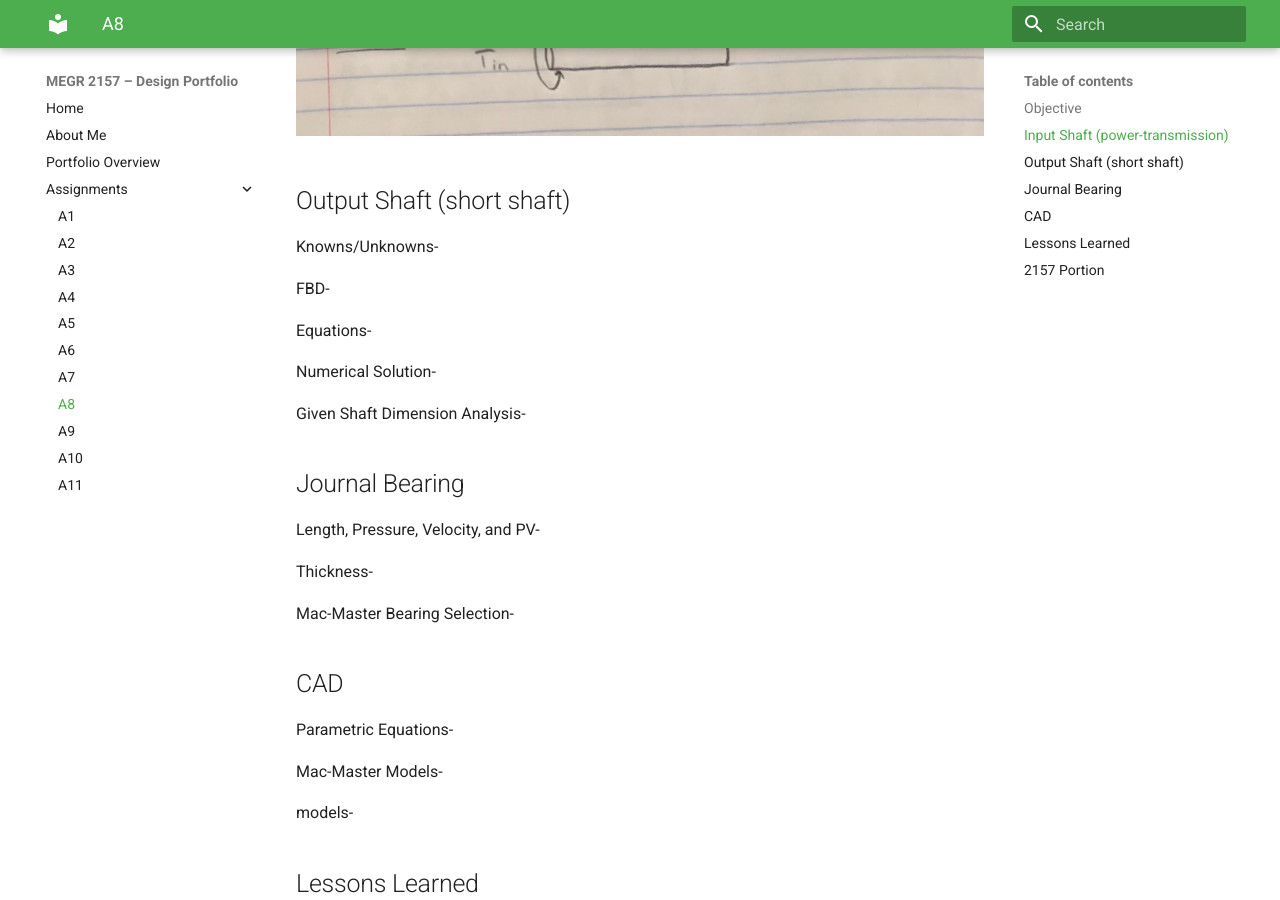
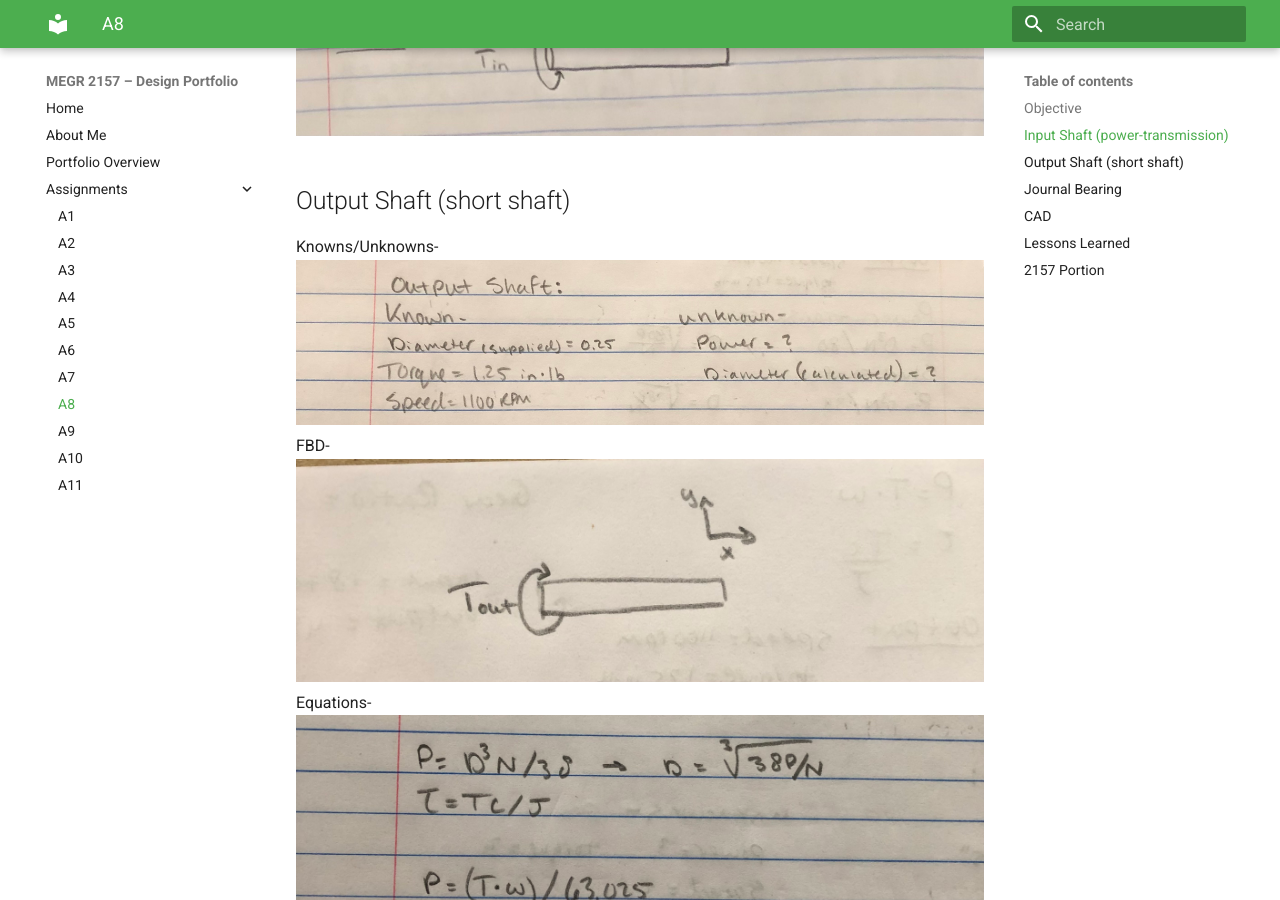
Before and after one commit to Taylor-Rockefeller-Portfolio/megr2157-portfolio, an MkDocs documentation site: the page built from docs/assignments/A08/index.md, in a window 1280 px wide and 900 px high, scrolled down 4703 px. Built offline with MkDocs 1.6.1 and Material for MkDocs 9.7.7, drawn with Linux system fonts in a browser that asks for light colours.

Commit message:
Revise Output Shaft and Journal Bearing sections
Updated images and sections for Output Shaft and Journal Bearing.

```diff
--- a/docs/assignments/A08/index.md
+++ b/docs/assignments/A08/index.md
@@ -26,15 +26,15 @@ Full Work-
 ## Output Shaft (short shaft)
 
 Knowns/Unknowns-
-
+![](IMG_1716.jpg)
 FBD-
-
+![](IMG_1717.jpg)
 Equations-
-
+![](IMG_1718.jpg)
 Numerical Solution-
-
+![](IMG_1719.jpg)
 Given Shaft Dimension Analysis-
-
+![](IMG_1720.jpg)
 ## Journal Bearing
 
 Length, Pressure, Velocity, and PV-
```
